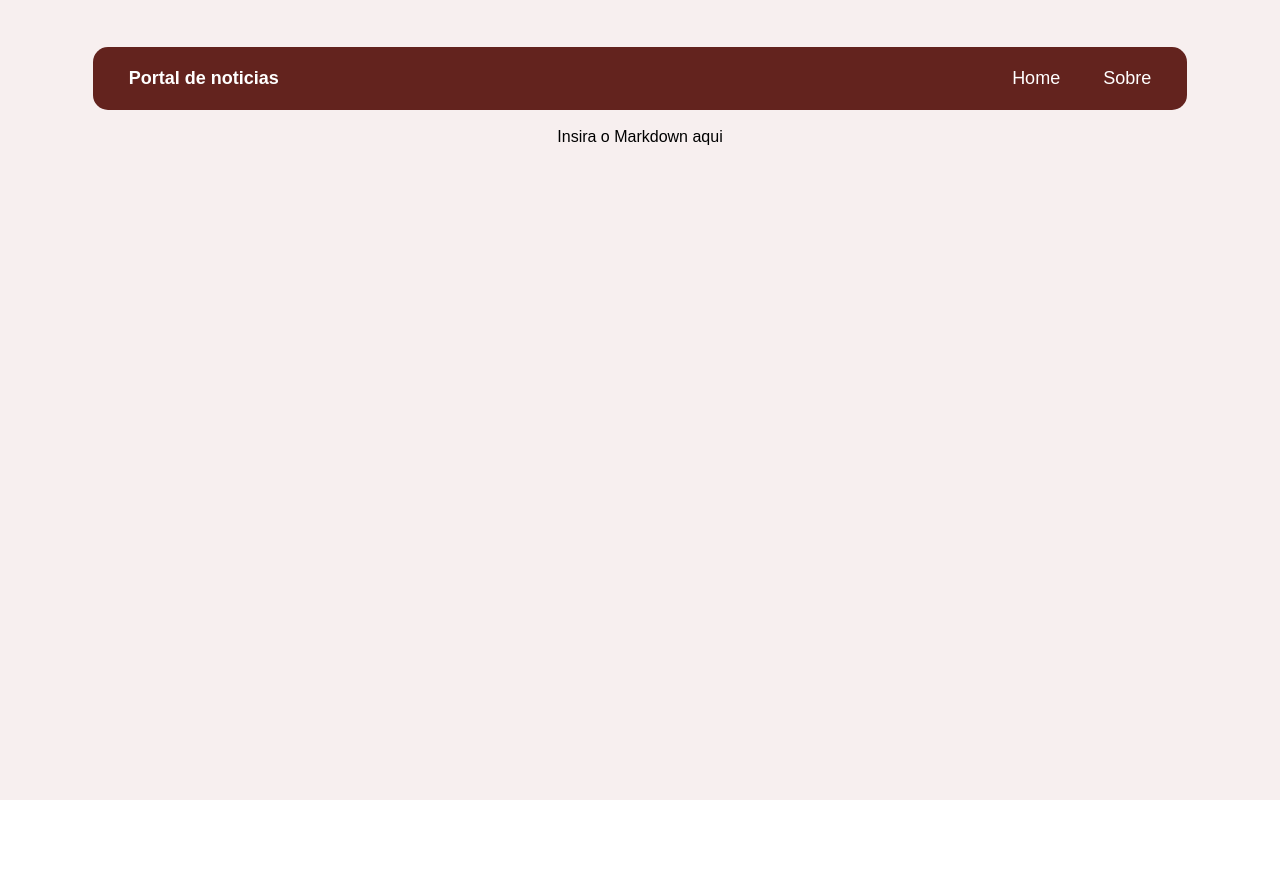
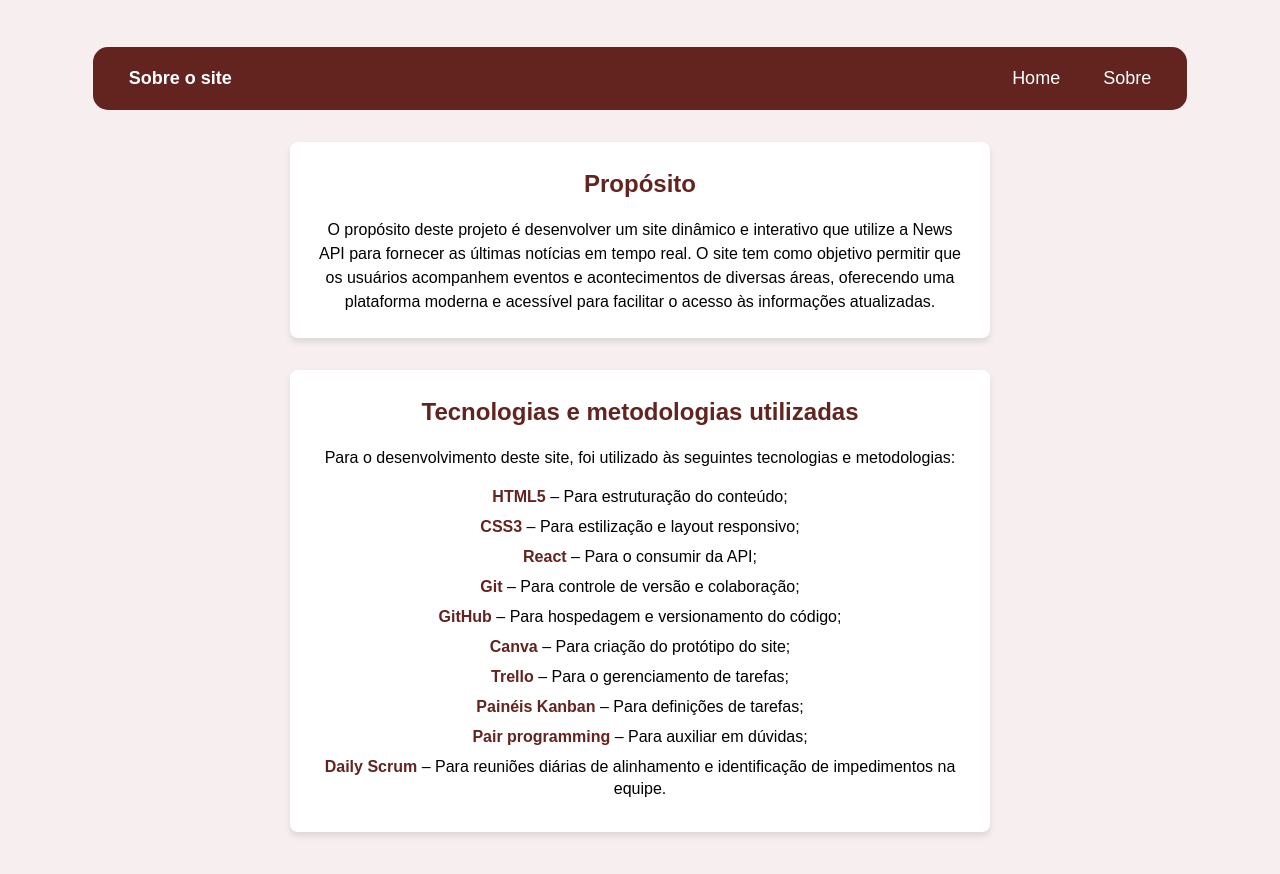
Before and after one commit to Equipe-Vazio/portal-noticias, a React (Vite) app: page /sobre in a window 1280 px wide. Shown: the top 874 px of the page. Before the commit the page ends 800 px from the top, so only its background shows below. Built offline with nearby package versions, Linux system fonts and the light colour scheme.

Commit message:
Feat: Página Sobre

```diff
--- a/src/components/Header.jsx
+++ b/src/components/Header.jsx
@@ -9,7 +9,7 @@ const Header = () => {
     <nav>
         <ul>
             <li><a href="/">Home</a></li>
-            <li><a href="/">Sobre</a></li>
+            <li><a href="/sobre">Sobre</a></li>
         </ul>
     </nav>
   </header>
--- a/src/pages/Sobre.jsx
+++ b/src/pages/Sobre.jsx
@@ -1,18 +1,75 @@
 import React from 'react';
-import { Container, Typography } from '@mui/material';
-import ReactMarkdown from 'react-markdown';
-import breaks from 'remark-breaks';
-import remarkGfm from 'remark-gfm';
-import Header from '../components/Header';
 
 const markdownContent = `Insira o Markdown aqui`;
 
 const Sobre = () => {
   return (<>
-    <Header />
-    <Container>
-    <ReactMarkdown remarkPlugins={[remarkGfm]}>{markdownContent}</ReactMarkdown>
-  </Container>
+    <header className="navbar">
+        <p>
+          <strong>Sobre o site</strong>
+        </p>
+        <nav>
+          <ul>
+            <li>
+              <a href="/">Home</a>
+            </li>
+            <li>
+              <a href="/sobre">Sobre</a>
+            </li>
+          </ul>
+        </nav>
+      </header>
+      <main>
+        <section className="section">
+          <h2>Propósito</h2>
+          <p>
+            O propósito deste projeto é desenvolver um site dinâmico e
+            interativo que utilize a News API para fornecer as últimas notícias
+            em tempo real. O site tem como objetivo permitir que os usuários
+            acompanhem eventos e acontecimentos de diversas áreas, oferecendo
+            uma plataforma moderna e acessível para facilitar o acesso às
+            informações atualizadas.
+          </p>
+        </section>
+
+        <section className="section">
+          <h2>Tecnologias e metodologias utilizadas</h2>
+          <p>Para o desenvolvimento deste site, foi utilizado às seguintes tecnologias e metodologias:</p>
+          <ul>
+            <li>
+              <strong>HTML5</strong> – Para estruturação do conteúdo;
+            </li>
+            <li>
+              <strong>CSS3</strong> – Para estilização e layout responsivo;
+            </li>
+            <li>
+              <strong>React</strong> – Para o consumir da API;
+            </li>
+            <li>
+              <strong>Git</strong> – Para controle de versão e colaboração;
+            </li>
+            <li>
+              <strong>GitHub</strong> – Para hospedagem e versionamento do código;
+            </li>
+            <li>
+              <strong>Canva</strong> – Para criação do protótipo do site;
+            </li>
+            <li>
+              <strong>Trello</strong> – Para o gerenciamento de tarefas;
+            </li>
+            <li>
+              <strong>Painéis Kanban</strong> – Para definições de tarefas;
+            </li>
+            <li>
+              <strong>Pair programming</strong> – Para auxiliar em dúvidas;
+            </li>
+            <li>
+              <strong>Daily Scrum</strong> – Para reuniões diárias de alinhamento e identificação de impedimentos na
+              equipe.
+            </li>
+          </ul>
+        </section>
+      </main>
   </>
   );
 };
```
